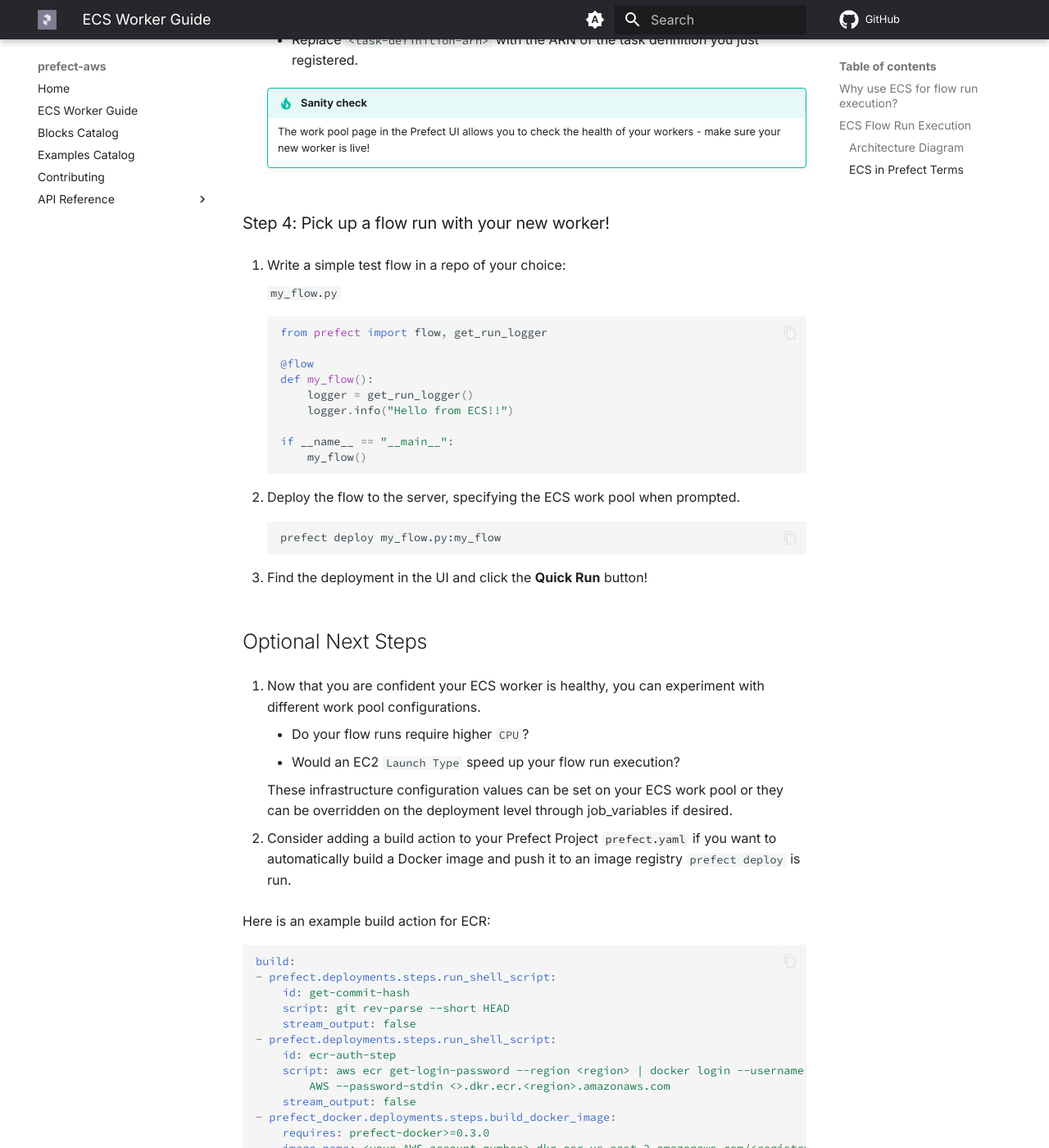
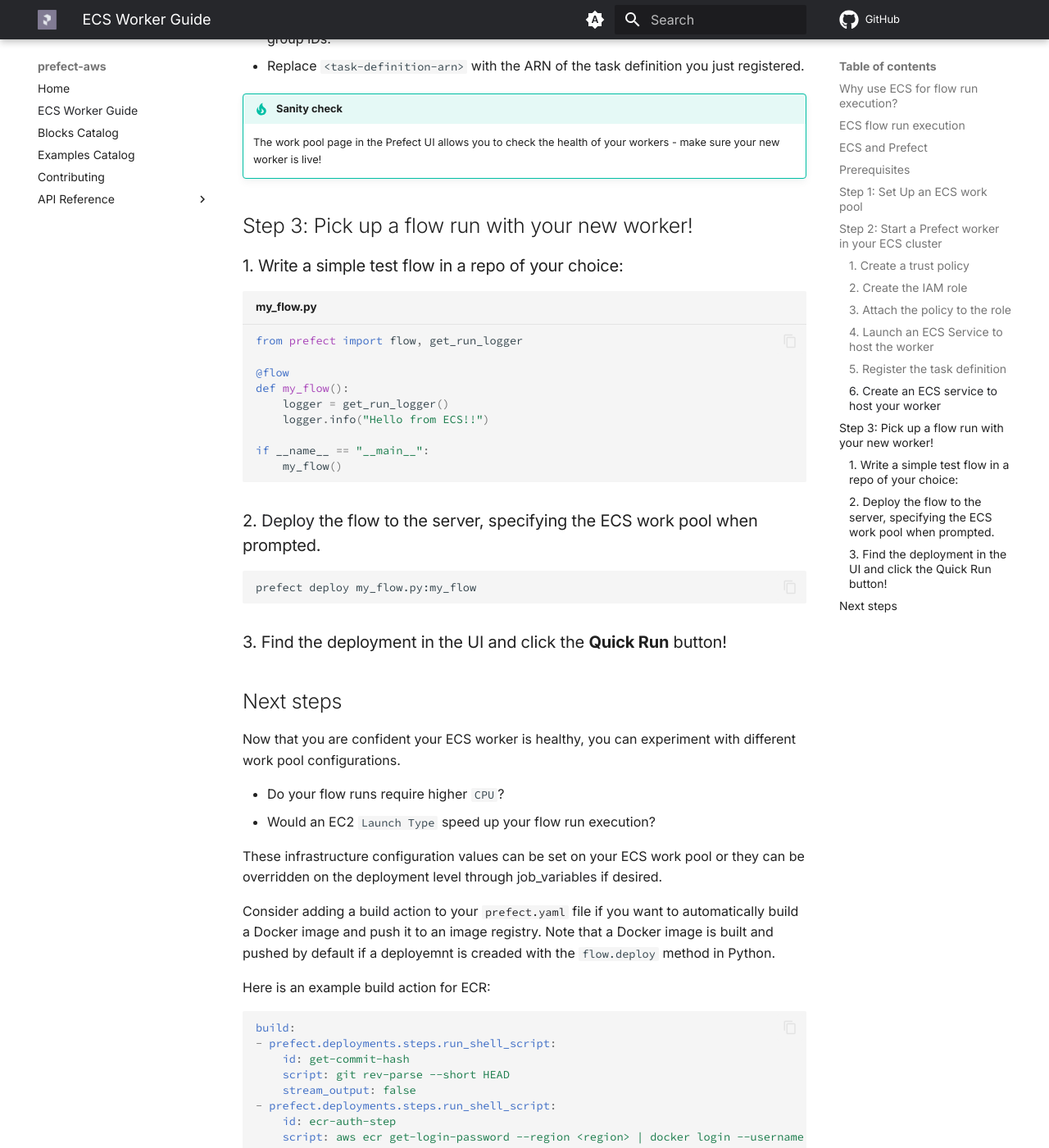
Before and after one commit to PrefectHQ/prefect-aws, an MkDocs documentation site: the page built from docs/ecs_guide.md, in a window 1280 px wide and 1400 px high, scrolled down 7280 px. Shown: the whole window at 82% size. Built offline with MkDocs 1.6.1 and Material for MkDocs 9.7.7, drawn with Linux system fonts in a browser that asks for light colours; comment, search, counter and statistics services are not loaded; some of the changed text lies outside the part shown.

Commit message:
Update ecs_guide.md formatting
Standardize to match Prefect style guide and provide ability to link to subsections of the guide.

````diff
--- a/docs/ecs_guide.md
+++ b/docs/ecs_guide.md
@@ -9,12 +9,12 @@
 3. **AWS Integration**: Easily connect with other AWS services, such as AWS IAM and CloudWatch.
 4. **Containerization**: ECS supports Docker containers and offers managed execution. Containerization encourages reproducible deployments.
 
-## ECS Flow Run Execution
+## ECS flow run execution
 
 Prefect enables remote flow execution via [workers](https://docs.prefect.io/concepts/work-pools/#worker-overview) and [work pools](https://docs.prefect.io/concepts/work-pools/#work-pool-overview). To learn more about these concepts please see our [deployment tutorial](https://docs.prefect.io/tutorial/deployments/).
 
-For details on how workers and work pools are implemented for ECS, see the diagram below:
-#### Architecture Diagram
+For details on how workers and work pools are implemented for ECS, see the diagram below.
+
 ```mermaid
 graph TB
 
@@ -48,7 +48,8 @@
   prefect_worker -->|polls| workqueue
   prefect_workpool -->|configures| fr_task_definition
 ```
-### ECS in Prefect Terms
+
+## ECS and Prefect
 !!! tip "ECS tasks != Prefect tasks"
     An ECS task is **not** the same thing as a [Prefect task](https://docs.prefect.io/latest/concepts/tasks/#tasks-overview).
 
@@ -109,206 +107,194 @@
 
 Next, set up a Prefect ECS worker that will discover and pull work from this work pool.
 
-### Step 2: Start a Prefect worker in your ECS cluster.
-
+## Step 2: Start a Prefect worker in your ECS cluster
 
 To create an [IAM role](https://docs.aws.amazon.com/IAM/latest/UserGuide/id_roles_create_for-custom.html#roles-creatingrole-custom-trust-policy-console) for the ECS task using the AWS CLI, follow these steps:
 
-1. **Create a trust policy**
+### 1. Create a trust policy
 
-    The trust policy will specify that ECS can assume the role.
+The trust policy will specify that ECS can assume the role.
 
-    Save this policy to a file, such as `ecs-trust-policy.json`:
+Save this policy to a file, such as `ecs-trust-policy.json`:
 
-    ```json
+```json
 
-    {
-        "Version": "2012-10-17",
-        "Statement": [
-            {
-                "Effect": "Allow",
-                "Principal": {
-                    "Service": "ecs-tasks.amazonaws.com"
+{
+    "Version": "2012-10-17",
+    "Statement": [
+        {
+            "Effect": "Allow",
+            "Principal": {
+                "Service": "ecs-tasks.amazonaws.com"
+            },
+            "Action": "sts:AssumeRole"
+        }
+    ]
+}
+```
+
+### 2. Create the IAM role
+
+Use the `aws iam create-role` command to create the role:
+
+```bash
+aws iam create-role \
+--role-name ecsTaskExecutionRole \
+--assume-role-policy-document file://ecs-trust-policy.json
+```
+
+### 3. Attach the policy to the role
+
+Amazon has a managed policy named `AmazonECSTaskExecutionRolePolicy` that grants the permissions necessary for ECS tasks. Attach this policy to your role:
+
+```bash
+aws iam attach-role-policy \
+--role-name ecsTaskExecutionRole \
+--policy-arn arn:aws:iam::aws:policy/service-role/AmazonECSTaskExecutionRolePolicy
+```
+
+Remember to replace the `--role-name` and `--policy-arn` with the actual role name and policy Amazon Resource Name (ARN) you want to use.
+
+Now, you have a role named `ecsTaskExecutionRole` that you can assign to your ECS tasks. This role has the necessary permissions to pull container images and publish logs to CloudWatch.
+
+### 4. Launch an ECS Service to host the worker
+
+Next, create an ECS task definition that specifies the Docker image for the Prefect worker, the resources it requires, and the command it should run. In this example, the command to start the worker is `prefect worker start --pool my-ecs-pool`.
+
+Create a JSON file with the following contents:
+
+```json
+{
+    "family": "prefect-worker-task",
+    "networkMode": "awsvpc",
+    "requiresCompatibilities": [
+        "FARGATE"
+    ],
+    "cpu": "512",
+    "memory": "1024",
+    "executionRoleArn": "<your-ecs-task-role-arn>",
+    "taskRoleArn": "<your-ecs-task-role-arn>",
+    "containerDefinitions": [
+        {
+            "name": "prefect-worker",
+            "image": "prefecthq/prefect:2-latest",
+            "cpu": 512,
+            "memory": 1024,
+            "essential": true,
+            "command": [
+                "/bin/sh",
+                "-c",
+                "pip install prefect-aws && prefect worker start --pool my-ecs-pool --type ecs"
+            ],
+            "environment": [
+                {
+                    "name": "PREFECT_API_URL",
+                    "value": "https://api.prefect.cloud/api/accounts/<your-account-id>/workspaces/<your-workspace-id>"
                 },
-                "Action": "sts:AssumeRole"
-            }
-        ]
-    }
-    ```
+                {
+                    "name": "PREFECT_API_KEY",
+                    "value": "<your-prefect-api-key>"
+                }
+            ]
+        }
+    ]
+}
+```
 
-2. **Create the IAM role**
+- Use `prefect config view` to view the `PREFECT_API_URL` for your current Prefect profile. Use this to replace both `<your-account-id>` and `<your-workspace-id>`.
+- For the `PREFECT_API_KEY`, individuals on the organization tier can create a [service account](https://docs.prefect.io/latest/cloud/users/service-accounts/) for the worker. If on a personal tier, you can pass a user’s API key.
+- Replace both instances of `<your-ecs-task-role-arn>` with the ARN of the IAM role you created in Step 2.
+- Notice that the CPU and Memory allocations are relatively small. The worker's main responsibility is to submit work through API calls to AWS, _not_ to execute your Prefect flow code.
 
-    Use the `aws iam create-role` command to create the role:
+!!! tip
+    To avoid hardcoding your API key into the task definition JSON see [how to add environment variables to the container definition](https://docs.aws.amazon.com/AmazonECS/latest/developerguide/secrets-envvar-secrets-manager.html#secrets-envvar-secrets-manager-update-container-definition). The API key must be stored as plain text, not the key-value pair dictionary that it is formatted in by default.
 
-    ```bash
+### 5. Register the task definition
 
-    aws iam create-role \
-    --role-name ecsTaskExecutionRole \
-    --assume-role-policy-document file://ecs-trust-policy.json
-    ```
+Before creating a service, you first need to register a task definition. You can do that using the `register-task-definition` command in the AWS CLI. Here is an example:
 
-3. **Attach the policy to the role**
+```bash
+aws ecs register-task-definition --cli-input-json file://task-definition.json
+```
 
-    Amazon has a managed policy named `AmazonECSTaskExecutionRolePolicy` that grants the permissions necessary for ECS tasks. Attach this policy to your role:
+Replace `task-definition.json` with the name of your JSON file.
 
-    ```bash
+### 6. Create an ECS service to host your worker
 
-    aws iam attach-role-policy \
-    --role-name ecsTaskExecutionRole \
-    --policy-arn arn:aws:iam::aws:policy/service-role/AmazonECSTaskExecutionRolePolicy
-    ```
+Finally, create a service that will manage your Prefect worker:
 
-    Remember to replace the `--role-name` and `--policy-arn` with the actual role name and policy Amazon Resource Name (ARN) you want to use.
+Open a terminal window and run the following command to create an ECS Fargate service:
 
-    Now, you have a role named `ecsTaskExecutionRole` that you can assign to your ECS tasks. This role has the necessary permissions to pull container images and publish logs to CloudWatch.
+```bash
+aws ecs create-service \
+    --service-name prefect-worker-service \
+    --cluster <your-ecs-cluster> \
+    --task-definition <task-definition-arn> \
+    --launch-type FARGATE \
+    --desired-count 1 \
+    --network-configuration "awsvpcConfiguration={subnets=[<your-subnet-ids>],securityGroups=[<your-security-group-ids>]}"
+```
 
-4. **Launch an ECS Service to host the worker**
+- Replace `<your-ecs-cluster>` with the name of your ECS cluster.
+- Replace `<path-to-task-definition-file>` with the path to the JSON file you created in Step 2, `<your-subnet-ids>` with a comma-separated list of your VPC subnet IDs. Ensure that these subnets are aligned with the vpc specified on the work pool in step 1.
+- Replace `<your-security-group-ids>` with a comma-separated list of your VPC security group IDs.
+- Replace `<task-definition-arn>` with the ARN of the task definition you just registered.
 
-    Next, create an ECS task definition that specifies the Docker image for the Prefect worker, the resources it requires, and the command it should run. In this example, the command to start the worker is `prefect worker start --pool my-ecs-pool`.
+!!! tip "Sanity check"
+    The work pool page in the Prefect UI allows you to check the health of your workers - make sure your new worker is live!
 
-    **Create a JSON file with the following contents:**
+## Step 3: Pick up a flow run with your new worker!
 
-    ```json
-    {
-        "family": "prefect-worker-task",
-        "networkMode": "awsvpc",
-        "requiresCompatibilities": [
-            "FARGATE"
-        ],
-        "cpu": "512",
-        "memory": "1024",
-        "executionRoleArn": "<your-ecs-task-role-arn>",
-        "taskRoleArn": "<your-ecs-task-role-arn>",
-        "containerDefinitions": [
-            {
-                "name": "prefect-worker",
-                "image": "prefecthq/prefect:2-latest",
-                "cpu": 512,
-                "memory": 1024,
-                "essential": true,
-                "command": [
-                    "/bin/sh",
-                    "-c",
-                    "pip install prefect-aws && prefect worker start --pool my-ecs-pool --type ecs"
-                ],
-                "environment": [
-                    {
-                        "name": "PREFECT_API_URL",
-                        "value": "https://api.prefect.cloud/api/accounts/<your-account-id>/workspaces/<your-workspace-id>"
-                    },
-                    {
-                        "name": "PREFECT_API_KEY",
-                        "value": "<your-prefect-api-key>"
-                    }
-                ]
-            }
-        ]
-    }
-    ```
+### 1. Write a simple test flow in a repo of your choice:
 
-    - Use `prefect config view` to view the `PREFECT_API_URL` for your current Prefect profile. Use this to replace both `<your-account-id>` and `<your-workspace-id>`.
+```python title="my_flow.py"
+from prefect import flow, get_run_logger
 
-    - For the `PREFECT_API_KEY`, individuals on the organization tier can create a [service account](https://docs.prefect.io/latest/cloud/users/service-accounts/) for the worker. If on a personal tier, you can pass a user’s API key.
+@flow
+def my_flow():
+    logger = get_run_logger()
+    logger.info("Hello from ECS!!")
 
-    - Replace both instances of `<your-ecs-task-role-arn>` with the ARN of the IAM role you created in Step 2.
+if __name__ == "__main__":
+    my_flow()
+```
 
-    - Notice that the CPU and Memory allocations are relatively small. The worker's main responsibility is to submit work through API calls to AWS, _not_ to execute your Prefect flow code.
+### 2. [Deploy](https://docs.prefect.io/2.11.0/tutorial/deployments/#create-a-deployment) the flow to the server, specifying the ECS work pool when prompted.
 
-    !!! tip
-        To avoid hardcoding your API key into the task definition JSON see [how to add environment variables to the container definition](https://docs.aws.amazon.com/AmazonECS/latest/developerguide/secrets-envvar-secrets-manager.html#secrets-envvar-secrets-manager-update-container-definition). The API key must be stored as plain text, not the key-value pair dictionary that it is formatted in by default.
+```bash
+prefect deploy my_flow.py:my_flow
+```
 
-6. **Register the task definition:**
+### 3. Find the deployment in the UI and click the **Quick Run** button!
 
-    Before creating a service, you first need to register a task definition. You can do that using the `register-task-definition` command in the AWS CLI. Here is an example:
+## Next steps
 
-    ```bash
+Now that you are confident your ECS worker is healthy, you can experiment with different work pool configurations.
 
-    aws ecs register-task-definition --cli-input-json file://task-definition.json
-    ```
+- Do your flow runs require higher `CPU`?
+- Would an EC2 `Launch Type` speed up your flow run execution?
 
+These infrastructure configuration values can be set on your ECS work pool or they can be overridden on the deployment level through [job_variables](https://docs.prefect.io/concepts/infrastructure/#kubernetesjob-overrides-and-customizations) if desired.
 
-
-    Replace `task-definition.json` with the name of your JSON file.
-
-7. **Create an ECS service to host your worker:**
-
-    Finally, create a service that will manage your Prefect worker:
-
-    Open a terminal window and run the following command to create an ECS Fargate service:
-
-    ```bash
-    aws ecs create-service \
-        --service-name prefect-worker-service \
-        --cluster <your-ecs-cluster> \
-        --task-definition <task-definition-arn> \
-        --launch-type FARGATE \
-        --desired-count 1 \
-        --network-configuration "awsvpcConfiguration={subnets=[<your-subnet-ids>],securityGroups=[<your-security-group-ids>]}"
-    ```
-
-    - Replace `<your-ecs-cluster>` with the name of your ECS cluster.
-    - Replace `<path-to-task-definition-file>` with the path to the JSON file you created in Step 2, `<your-subnet-ids>` with a comma-separated list of your VPC subnet IDs. Ensure that these subnets are aligned with the vpc specified on the work pool in step 1.
-    - Replace `<your-security-group-ids>` with a comma-separated list of your VPC security group IDs.
-    - Replace `<task-definition-arn>` with the ARN of the task definition you just registered.
-
-    !!! tip "Sanity check"
-        The work pool page in the Prefect UI allows you to check the health of your workers - make sure your new worker is live!
-
-### Step 4: Pick up a flow run with your new worker!
-
-1. Write a simple test flow in a repo of your choice:
-
-    `my_flow.py`
-
-    ```python
-    from prefect import flow, get_run_logger
-
-    @flow
-    def my_flow():
-        logger = get_run_logger()
-        logger.info("Hello from ECS!!")
-
-    if __name__ == "__main__":
-        my_flow()
-    ```
-
-2. [Deploy](https://docs.prefect.io/2.11.0/tutorial/deployments/#create-a-deployment) the flow to the server, specifying the ECS work pool when prompted.
-
-    ```bash
-    prefect deploy my_flow.py:my_flow
-    ```
-
-3. Find the deployment in the UI and click the **Quick Run** button!
-
-
-## Optional Next Steps
-
-1. Now that you are confident your ECS worker is healthy, you can experiment with different work pool configurations.
-
-    - Do your flow runs require higher `CPU`?
-    - Would an EC2 `Launch Type` speed up your flow run execution?
-
-    These infrastructure configuration values can be set on your ECS work pool or they can be overridden on the deployment level through [job_variables](https://docs.prefect.io/concepts/infrastructure/#kubernetesjob-overrides-and-customizations) if desired.
-
-
-2. Consider adding a [build action](https://docs.prefect.io/concepts/deployments-ux/#the-build-action) to your Prefect Project [`prefect.yaml`](https://docs.prefect.io/concepts/deployments-ux/#the-prefect-yaml-file) if you want to automatically build a Docker image and push it to an image registry `prefect deploy` is run.
+Consider adding a [build action](https://docs.prefect.io/concepts/deployments-ux/#the-build-action) to your [`prefect.yaml`](https://docs.prefect.io/concepts/deployments-ux/#the-prefect-yaml-file) file if you want to automatically build a Docker image and push it to an image registry. Note that a Docker image is built and pushed by default if a deployemnt is creaded with the `flow.deploy` method in Python.
 
 Here is an example build action for ECR:
-    ```yaml
-    build:
-    - prefect.deployments.steps.run_shell_script:
-        id: get-commit-hash
-        script: git rev-parse --short HEAD
-        stream_output: false
-    - prefect.deployments.steps.run_shell_script:
-        id: ecr-auth-step
-        script: aws ecr get-login-password --region <region> | docker login --username
-            AWS --password-stdin <>.dkr.ecr.<region>.amazonaws.com
-        stream_output: false
-    - prefect_docker.deployments.steps.build_docker_image:
-        requires: prefect-docker>=0.3.0
-        image_name: <your-AWS-account-number>.dkr.ecr.us-east-2.amazonaws.com/<registry>
-        tag: '{{ get-commit-hash.stdout }}'
-        dockerfile: auto
-        push: true
-    ```
+
+```yaml
+build:
+- prefect.deployments.steps.run_shell_script:
+    id: get-commit-hash
+    script: git rev-parse --short HEAD
+    stream_output: false
+- prefect.deployments.steps.run_shell_script:
+    id: ecr-auth-step
+    script: aws ecr get-login-password --region <region> | docker login --username
+        AWS --password-stdin <>.dkr.ecr.<region>.amazonaws.com
+    stream_output: false
+- prefect_docker.deployments.steps.build_docker_image:
+    requires: prefect-docker>=0.3.0
+    image_name: <your-AWS-account-number>.dkr.ecr.us-east-2.amazonaws.com/<registry>
+    tag: '{{ get-commit-hash.stdout }}'
+    dockerfile: auto
+    push: true
+```
````
Also changed, not shown: other parts of docs/ecs_guide.md (+2 -5 lines).
